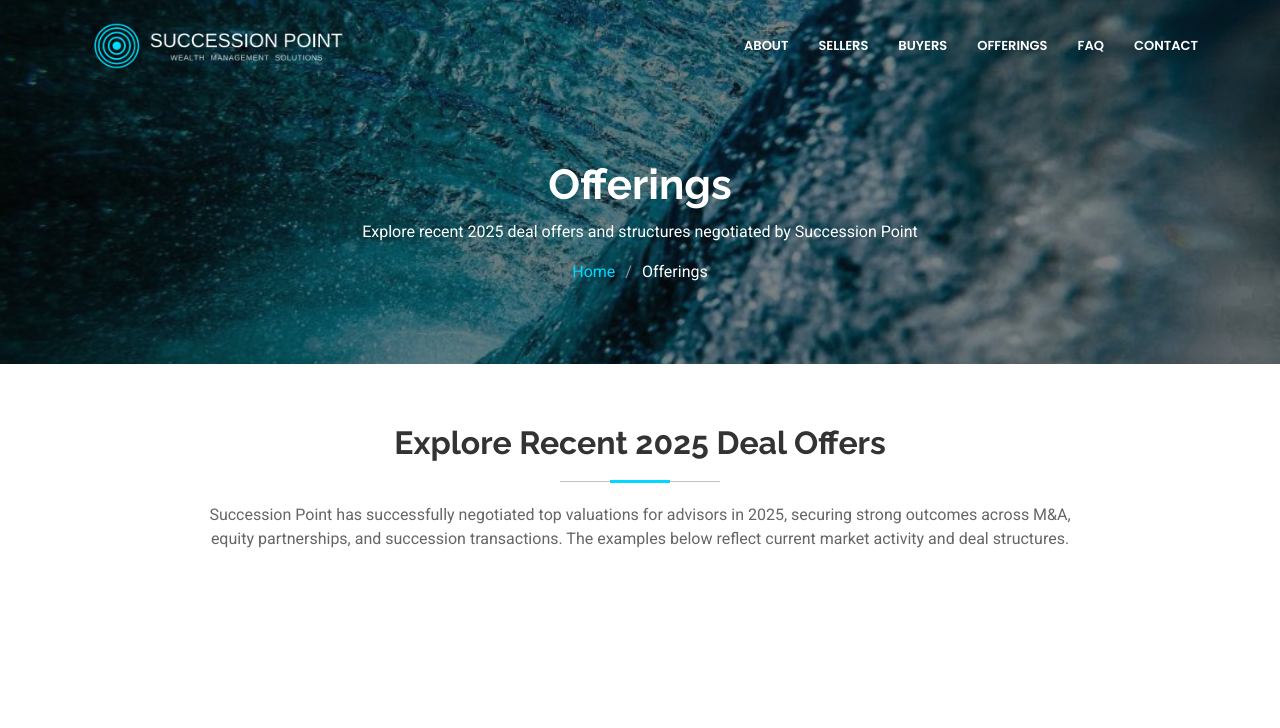
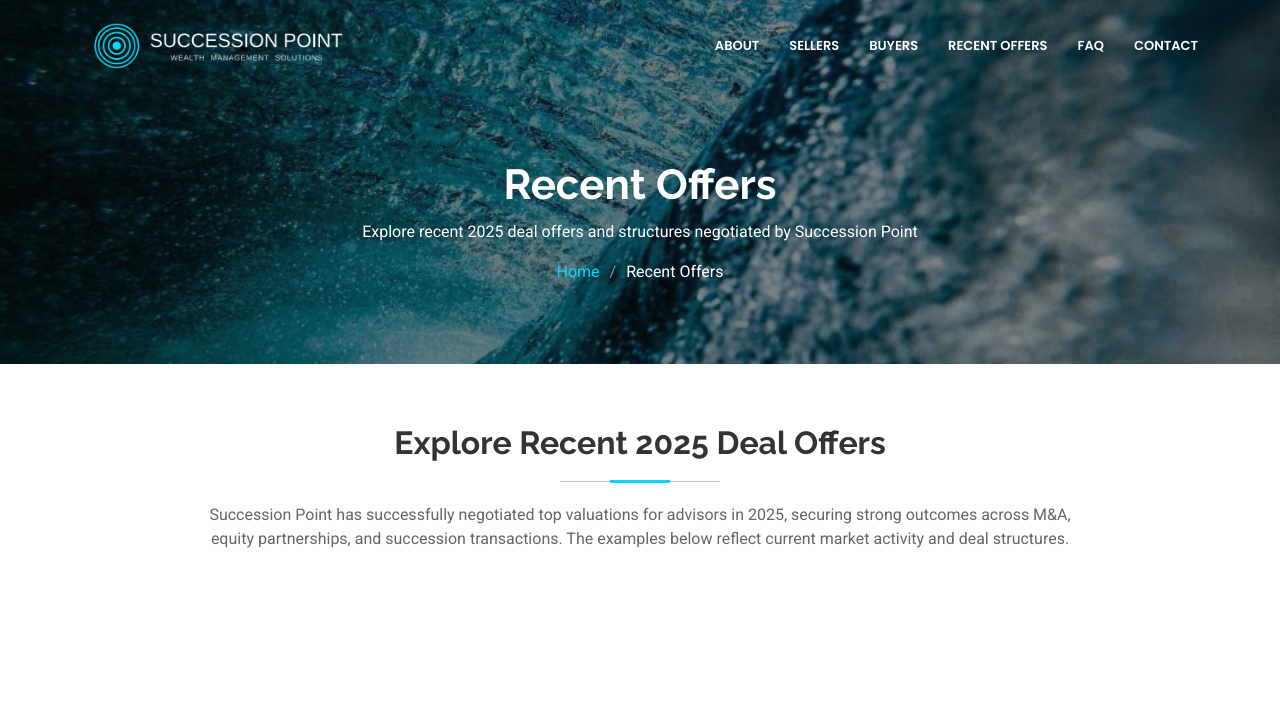
Before and after one commit to Cam5210/SuccessionPointWebsite-Final, a website: page offerings.html in a window 1280 px wide. Shown: the top 728 px of the page. Drawn offline with Linux system fonts and the light colour scheme; files whose address does not match are found by name.

Commit message:
new updates

```diff
--- a/offerings.html
+++ b/offerings.html
@@ -4,8 +4,8 @@
 <head>
   <meta charset="utf-8">
   <meta content="width=device-width, initial-scale=1.0" name="viewport">
-  <title>Offerings - Succession Point | Recent 2025 Deal Offers</title>
-  <meta name="description" content="Explore recent 2025 deal offerings negotiated by Succession Point across RIA, Independent, and W2 advisor structures, including upfronts, earnouts, and all-in values.">
+  <title>Recent Offers - Succession Point | Recent 2025 Deal Offers</title>
+  <meta name="description" content="Explore recent 2025 deal Recent Offers negotiated by Succession Point across RIA, Independent, and W2 advisor structures, including upfronts, earnouts, and all-in values.">
   <meta name="keywords" content="advisor M&A offers 2025, RIA acquisition offers, W2 advisor deal, independent advisor partnership, revenue multiple, all-in offer value">
 
   <!-- Favicons -->
@@ -150,7 +150,7 @@
   </style>
 </head>
 
-<body class="offerings-page">
+<body class="Recent Offers-page">
 
   <header id="header" class="header d-flex align-items-center fixed-top">
     <div class="container-fluid container-xl position-relative d-flex align-items-center justify-content-between">
@@ -165,7 +165,7 @@
           <li><a href="index.html#about">About</a></li>
           <li><a href="for-sellers.html">Sellers</a></li>
           <li><a href="for-buyers.html">Buyers</a></li>
-          <li><a href="offerings.html">Offerings</a></li>
+          <li><a href="offerings.html">Recent Offers</a></li>
           <!-- <li><a href="insights.html">Insights</a></li> -->
           <!-- <li><a href="#testimonials">Testimonials</a></li> -->
           <li><a href="index.html#faq">FAQ</a></li>
@@ -182,12 +182,12 @@
     <!-- Page Title -->
     <div class="page-title dark-background" data-aos="fade" style="background-image: url(assets/img/hero-carousel/Ocean1.jpg);">
       <div class="container position-relative">
-        <h1>Offerings</h1>
+        <h1>Recent Offers</h1>
         <p>Explore recent 2025 deal offers and structures negotiated by Succession Point</p>
         <nav class="breadcrumbs">
           <ol>
             <li><a href="index.html">Home</a></li>
-            <li class="current">Offerings</li>
+            <li class="current">Recent Offers</li>
           </ol>
         </nav>
       </div>
@@ -207,8 +207,8 @@
       </div>
     </section>
 
-    <!-- Offerings Grid -->
-    <section id="offerings" class="services section">
+    <!-- Recent Offers Grid -->
+    <section id="Recent Offers" class="services section">
       <div class="container" data-aos="fade-up">
         <div class="row gy-4">
 
--- a/website_text_content.txt
+++ b/website_text_content.txt
@@ -17,7 +17,7 @@ HEADER/NAVIGATION:
 HERO SECTION CAROUSEL:
 Slide 1:
 - Headline: "Succession Expertise for Financial Advisors"
-- Subtext: "As the premier M&A Wealth Management consulting firm, Succession Point helps Wealth Managers navigate the most attractive Monetization, Succession, Acquisition and Growth offerings in the industry today."
+- Subtext: "As the premier M&A Wealth Management consulting firm, Succession Point helps Wealth Managers navigate the most attractive Monetization, Succession, Acquisition and Growth Recent Offers in the industry today."
 
 Slide 2:
 - Headline: "Building Generational Wealth"
@@ -37,7 +37,7 @@ Slide 5:
 
 FEATURED SERVICES:
 - Practice Acquisitions: "Strategic buyer/seller introductions from a vast advisor network. We help navigate due diligence, funding, and contractual steps for successful acquisitions."
-- Monetization Offerings: "Access 3-16x revenue multiples through strategic partnerships. Monetize fraction or entire practice while retaining your branding and methods."
+- Monetization Recent Offers: "Access 3-16x revenue multiples through strategic partnerships. Monetize fraction or entire practice while retaining your branding and methods."
 - Succession Planning: "Comprehensive succession planning with 3-8x revenue for full acquisitions. We help identify G2 advisors and structure mutually beneficial deals."
 
 SUCCESSION POINT INTRO SECTION:
```
Also changed, not shown: for-buyers.html (+1 -1 lines), for-sellers.html (+1 -1 lines), index.html (+4 -4 lines), offers.html (+1 -1 lines), service-details.html (+1 -1 lines).
